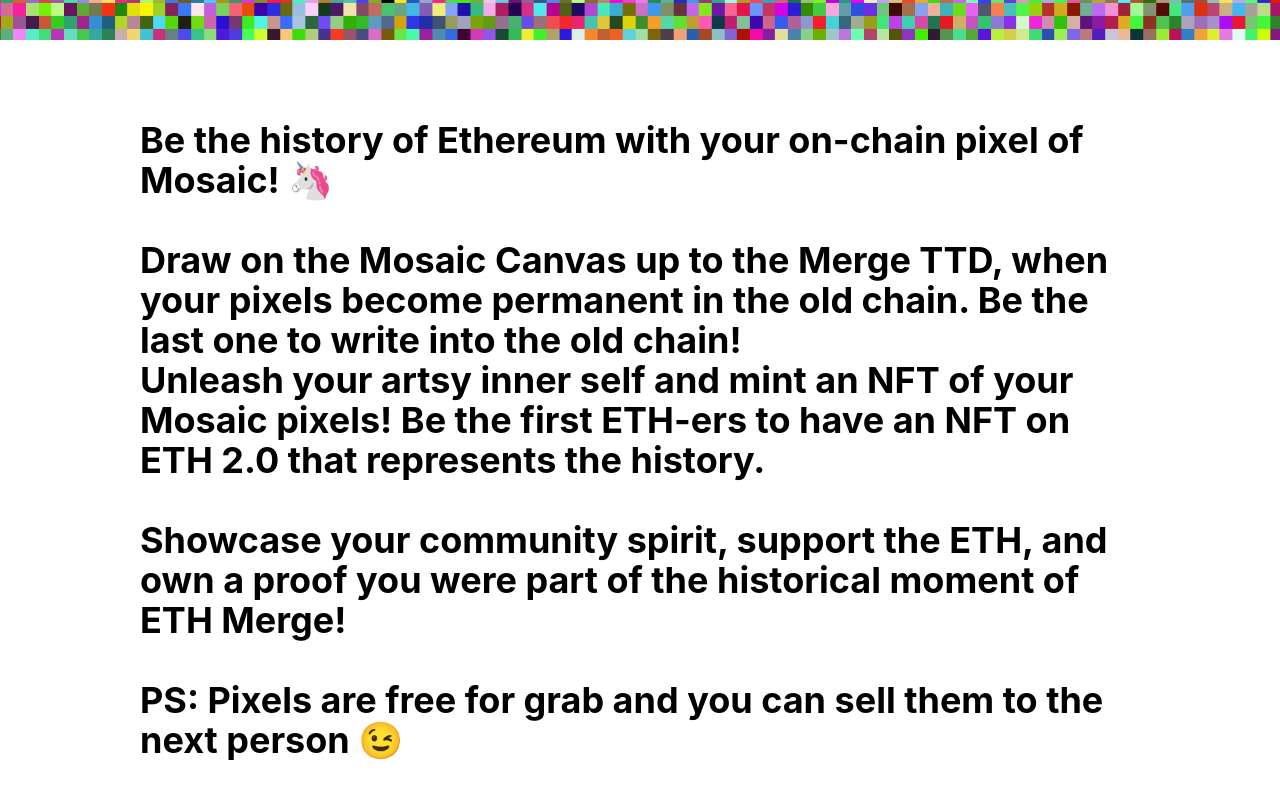
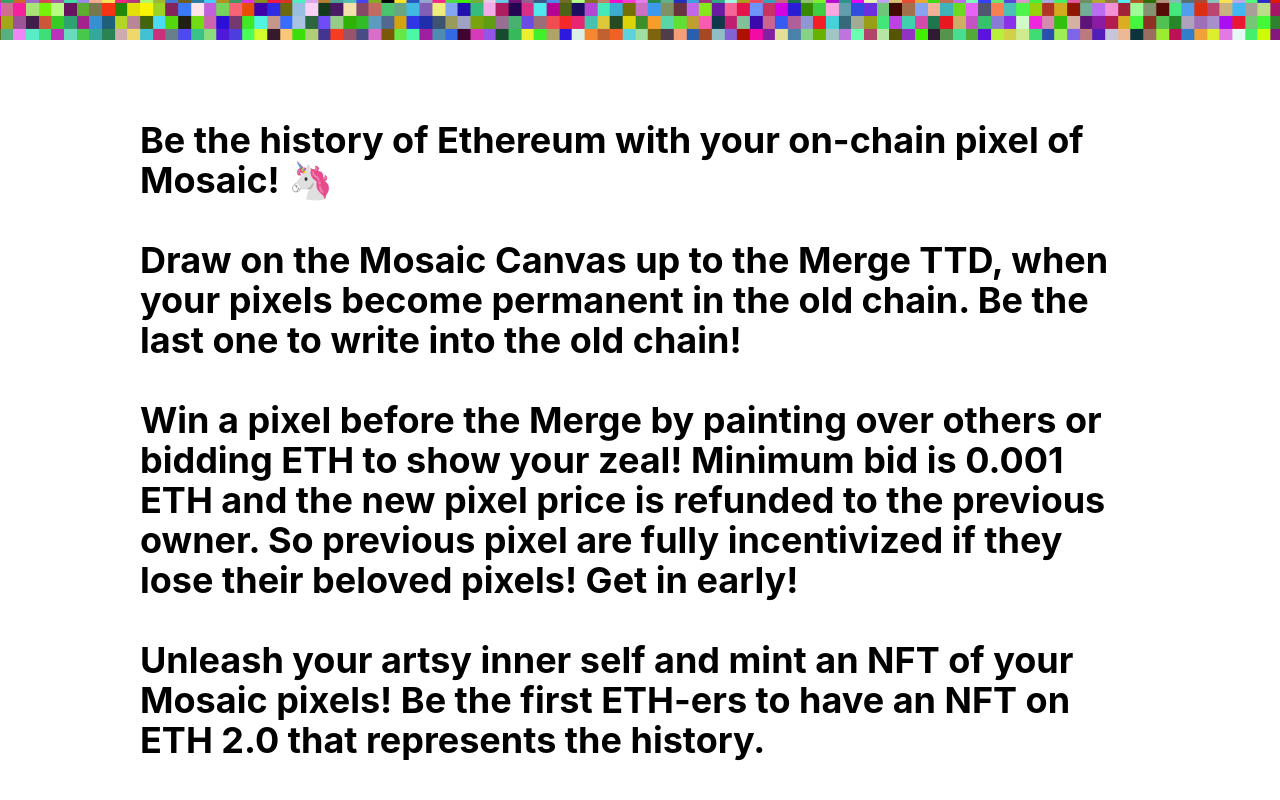
Before and after one commit to jdubpark/Lightning-Lizards-TheMerge-Frontend, a Next.js app: page / in a window 1280 px wide. Shown: the part 720-1520 px from the top of the page. Built offline with nearby package versions, Linux system fonts and the light colour scheme; what @rainbow-me/rainbowkit, wagmi would draw is missing.

Commit message:
fix dark mode class & add bid intro

```diff
--- a/pages/canvas.tsx
+++ b/pages/canvas.tsx
@@ -60,7 +60,7 @@
                                     width="32px"
                                     layout="fixed"
                                 />
-                                <div className="text-2xl font-bold text-stone-100">
+                                <div className="text-2xl font-bold text-eth-gray">
                                     <Link href="/">
                                         <a>The Merge Mosaic</a>
                                     </Link>
--- a/pages/index.tsx
+++ b/pages/index.tsx
@@ -47,6 +47,13 @@
                 become permanent in the old chain. Be the last one to write
                 into the old chain!
                 <br />
+                <br />
+                Win a pixel before the Merge by painting over others or bidding ETH to
+                show your zeal! Minimum bid is 0.001 ETH and the new pixel price is refunded
+                to the previous owner. So previous pixel are fully incentivized if they
+                lose their beloved pixels! Get in early!
+                <br />
+                <br />
                 Unleash your artsy inner self and mint an NFT of your Mosaic pixels!
                 Be the first ETH-ers to have an NFT on ETH 2.0 that represents the
                 history.
@@ -56,8 +63,8 @@
                 you were part of the historical moment of ETH Merge!
                 <br />
                 <br />
-                PS: Pixels are free for grab and you can sell them to the next
-                person 😉
+                PS: Pixels are free for grab and you can gain ETH from the next
+                person bidding 😉
             </p>
         </div>
     );
@@ -80,7 +87,7 @@
             </noscript>
             <div>
                 <Head>
-                    <title className="text-eth-gray">The Merge Mosaic</title>
+                    <title>The Merge Mosaic</title>
                     <meta
                         name="description"
                         content="Own a Piece of Blockchain History By Contributing to this Hybrid NFT! Made with love by OutlierDAO"
```
